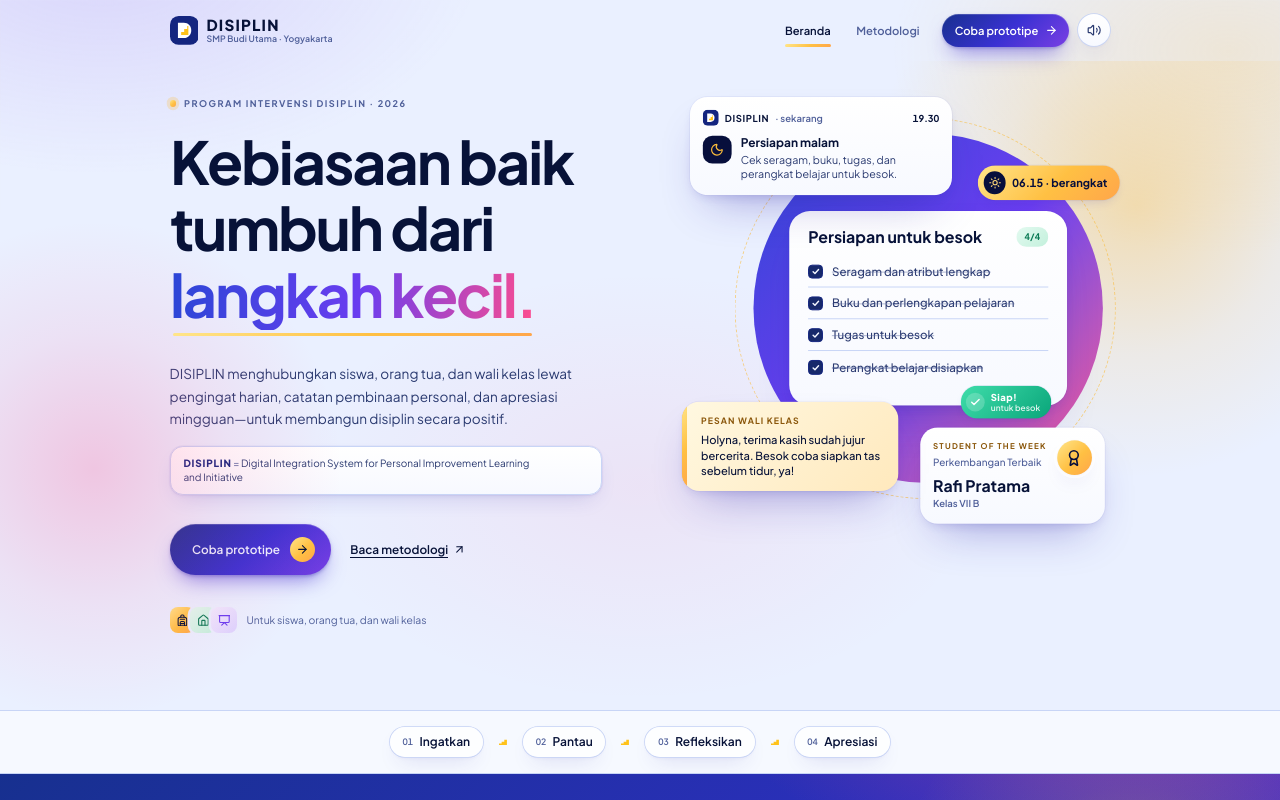
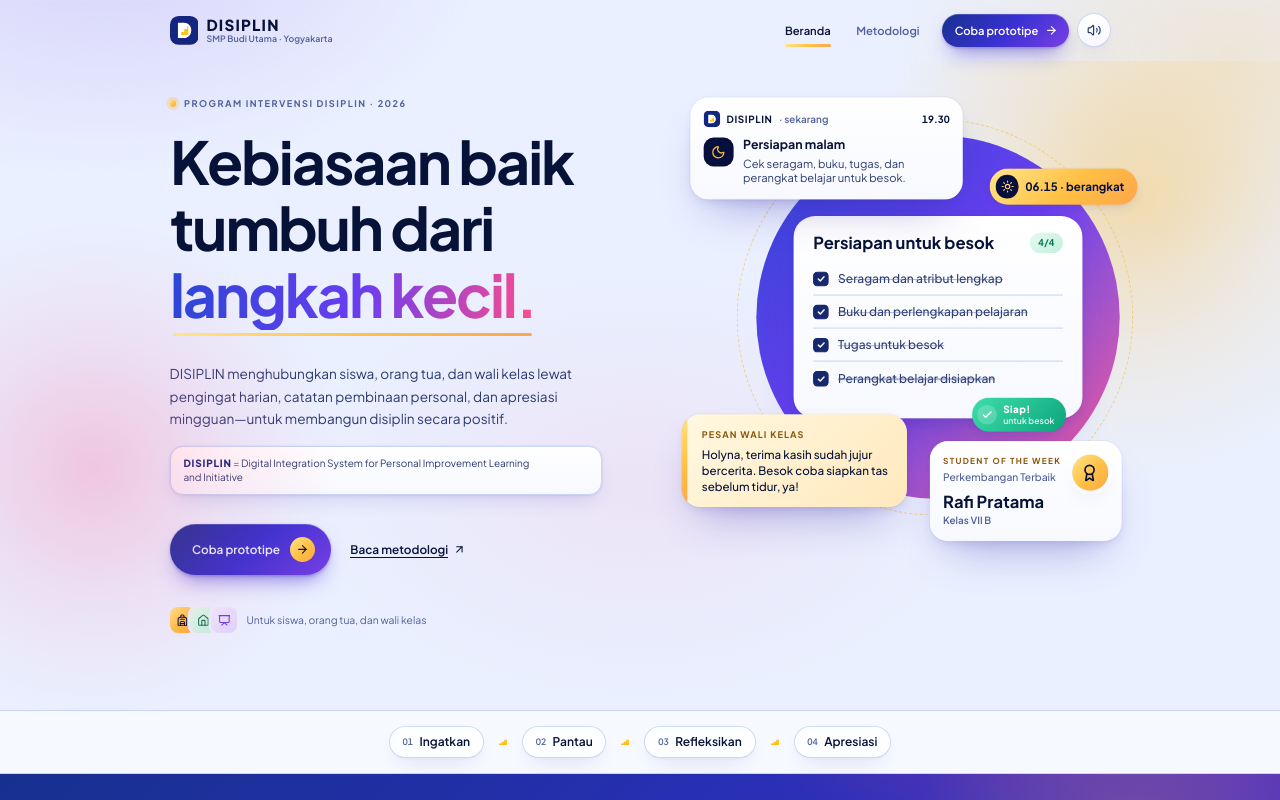
Before and after one commit to zefaniapriscila-gif/Intervensi-SMP-Budi-Utama, a React (Vite) app: page / in a window 1280 px wide. Shown: the top 800 px of the page. Built offline with nearby package versions, Linux system fonts and the light colour scheme.

Commit message:
Perbesar ilustrasi hero 4%
Co-Authored-By: Claude Sonnet 5.5 <noreply@anthropic.com>

```diff
--- a/src/components/art/HeroCollage.jsx
+++ b/src/components/art/HeroCollage.jsx
@@ -8,6 +8,8 @@ import { isEvening } from '../../lib/time';
 
 // Cuplikan aplikasi DISIPLIN: notifikasi, checklist, pesan wali kelas, dan penghargaan.
 // Ukuran desain tetap 540×600 lalu diskalakan agar presisi di semua layar.
+// Ilustrasi diperbesar 4% di layar yang cukup lebar (di ponsel tetap pas lebar kolom).
+const ART_BOOST = 1.04;
 const W = 540;
 const H = 600;
 
@@ -85,7 +87,7 @@ export default function HeroCollage({ className = '' }) {
   useEffect(() => {
     const el = wrapRef.current;
     if (!el) return undefined;
-    const ro = new ResizeObserver(([entry]) => setScale(Math.min(1.1, entry.contentRect.width / W)));
+    const ro = new ResizeObserver(([entry]) => setScale(Math.min(1.1, entry.contentRect.width / W) * (entry.contentRect.width >= 480 ? ART_BOOST : 1)));
     ro.observe(el);
     return () => ro.disconnect();
   }, []);
```
